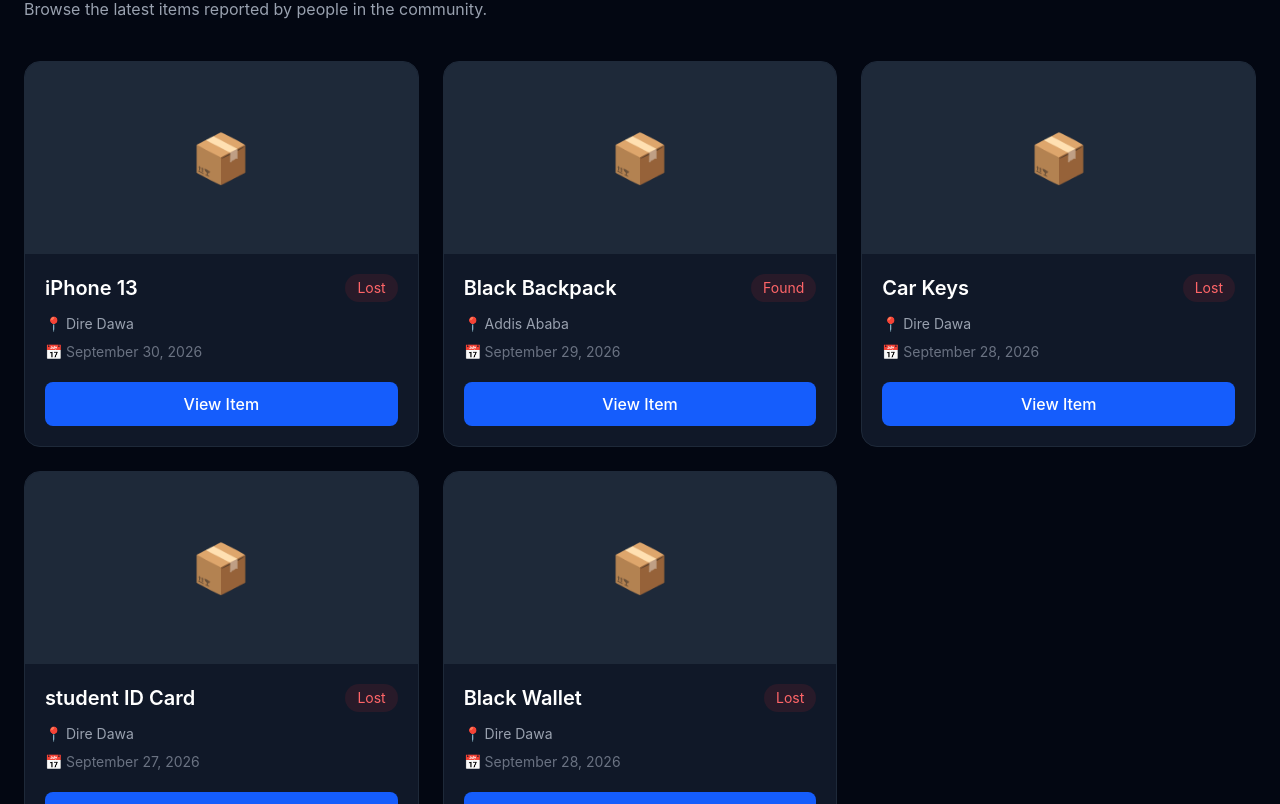
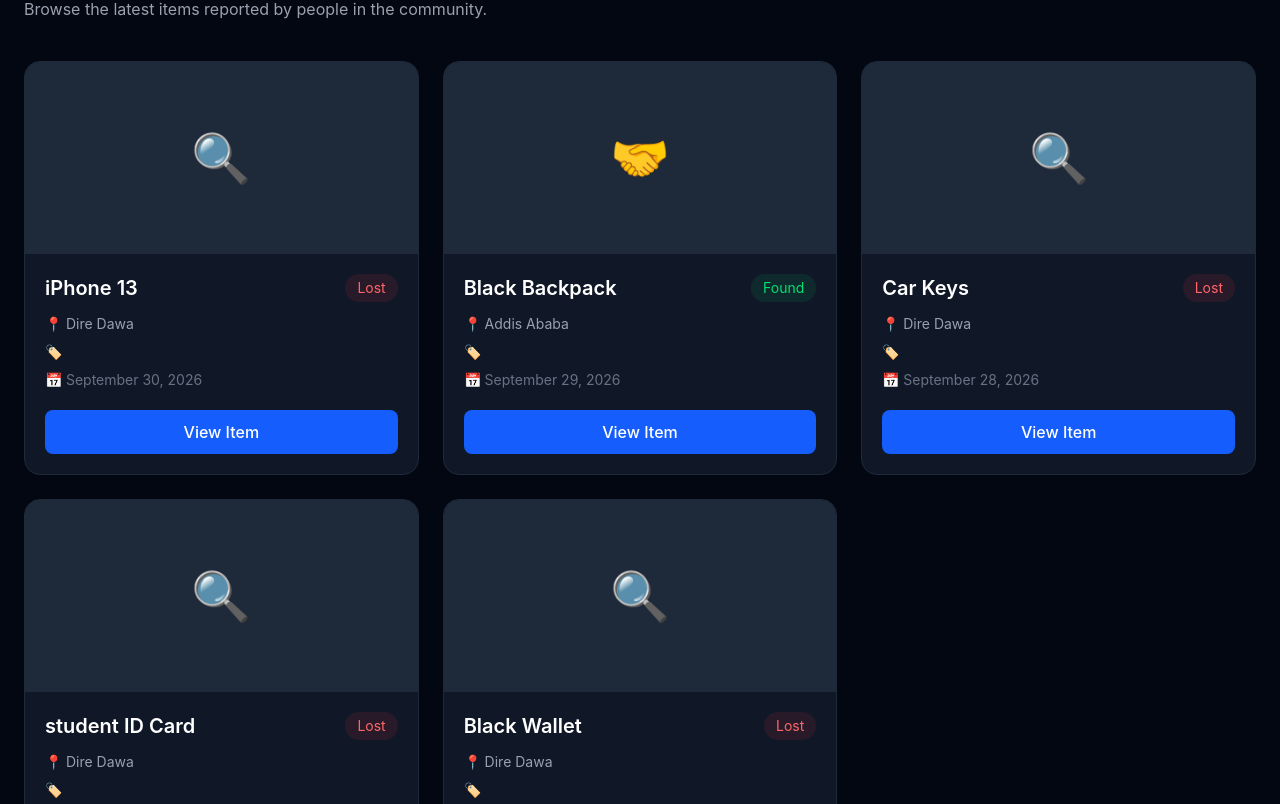
Before and after one commit to abel7107/myrealworldproject, a React (Vite) app in the folder lostlink/: page / in a window 1280 px wide. Shown: the part 916-1720 px from the top of the page. Built offline with nearby package versions, Linux system fonts and the light colour scheme.

Commit message:
I added Conditional Rendering, Dynamic Styling, Callback Props & Component Composition Enhance ItemCard component with category prop and dynamic icon rendering; update RecentItems to pass category and onView handler; modify items data for unique IDs

```diff
--- a/lostlink/src/components/ItemCard.jsx
+++ b/lostlink/src/components/ItemCard.jsx
@@ -1,10 +1,19 @@
-function ItemCard({ title, type, location, date }) {
+function ItemCard({
+  title,
+  type,
+  category,
+  location,
+  date,
+  onView,
+}) {
   return (
     <div className="overflow-hidden rounded-2xl border border-gray-800 bg-gray-900">
 
       {/* Image placeholder */}
       <div className="flex h-48 items-center justify-center bg-gray-800">
-        <span className="text-5xl">📦</span>
+        <span className="text-5xl">
+          {type === "Lost" ? "🔍" : "🤝"}
+        </span>
       </div>
 
       {/* Content */}
@@ -15,22 +24,34 @@ function ItemCard({ title, type, location, date }) {
             {title}
           </h3>
 
-          <span className="rounded-full bg-red-500/10 px-3 py-1 text-sm text-red-400">
-            {type}
-          </span>
+          <span
+              className={`rounded-full px-3 py-1 text-sm ${
+                type === "Lost"
+                  ? "bg-red-500/10 text-red-400"
+                  : "bg-green-500/10 text-green-400"
+              }`}
+            >
+              {type}
+            </span>
         </div>
 
         <p className="text-sm text-gray-400">
           📍 {location}
+        </p>
+        <p className="mt-2 text-sm text-gray-500">
+          🏷️ {category}
         </p>
 
         <p className="mt-2 text-sm text-gray-500">
           📅 {date}
         </p>
 
-        <button className="mt-5 w-full rounded-lg bg-blue-600 py-2.5 font-medium text-white transition hover:bg-blue-700">
-          View Item
-        </button>
+        <button
+            onClick={onView}
+            className="mt-5 w-full rounded-lg bg-blue-600 py-2.5 font-medium text-white transition hover:bg-blue-700"
+          >
+            View Item
+          </button>
 
       </div>
     </div>
--- a/lostlink/src/components/RecentItems.jsx
+++ b/lostlink/src/components/RecentItems.jsx
@@ -28,8 +28,10 @@ function RecentItems() {
               key={item.id}
               title={item.title}
               type={item.type}
+              category={item.category}
               location={item.location}
               date={item.date}
+              onView={() => console.log("Viewing item:", item.id)}
             />
           ))}
 
--- a/lostlink/src/data/items.js
+++ b/lostlink/src/data/items.js
@@ -23,14 +23,14 @@ const items = [
     date: "September 28, 2026",
   },
   {
-    id: 3,
+    id: 4,
     title: "student ID Card",
     type: "Lost",
     location: "Dire Dawa",
     date: "September 27, 2026",
   },
   {
-    id: 3,
+    id: 5,
     title: "Black Wallet",
     type: "Lost",
     location: "Dire Dawa",
```
